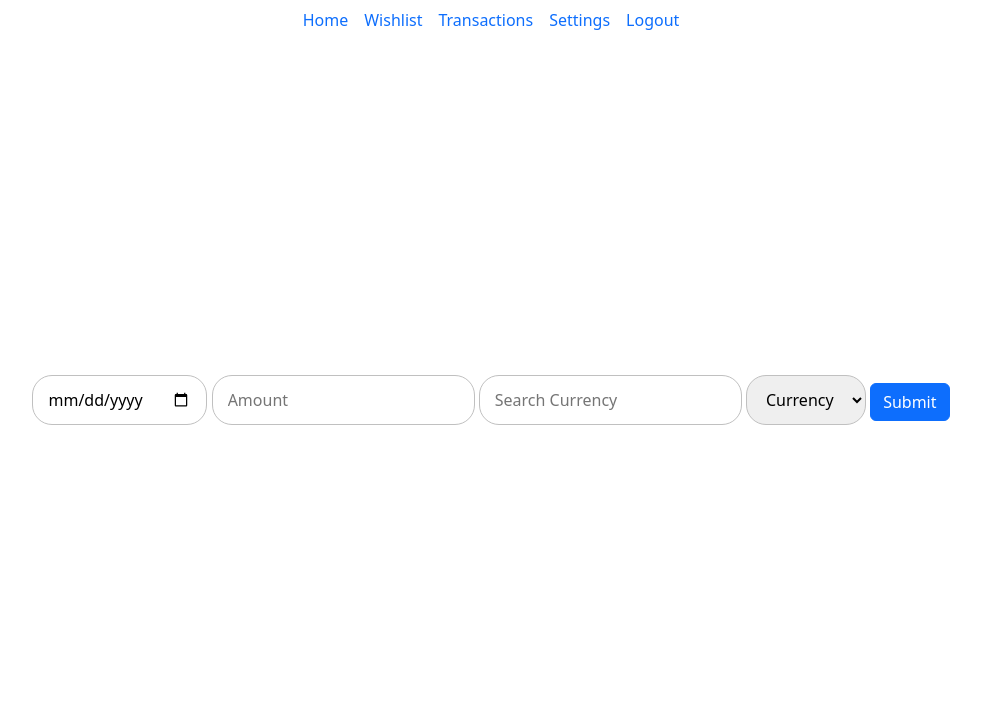
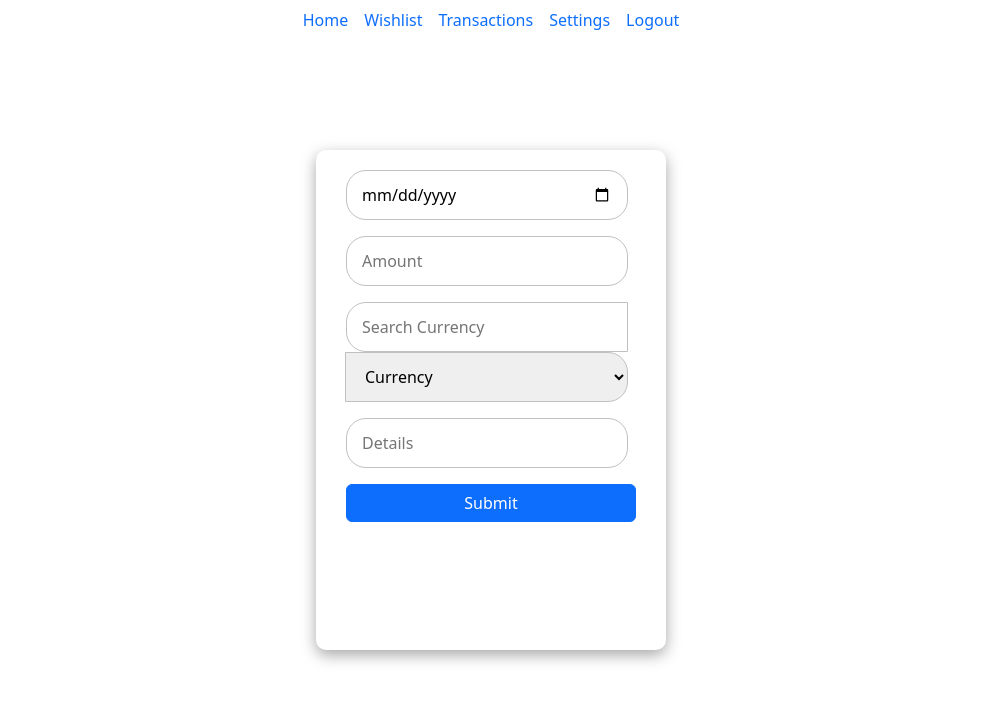
Before and after one commit to Imhotep-Tech/imhotep_finance, a Flask app: page /deposit in a window 1280 px wide. Shown: the top 702 px of the page, without its empty margins (149-1130 px from the left). Run offline with Flask 2, Linux system fonts and the light colour scheme; the visitor is signed in with stand-in values (Sample User, id 1).

Commit message:
alpha 5.1

```diff
--- a/app.py
+++ b/app.py
@@ -111,10 +111,13 @@ def register():
         error_existing = "Mail is already in use. Please choose another one. or "
         return render_template("register.html", error=error_existing)
 
-    last_user_id = db.session.execute(
-        text("SELECT MAX(user_id) FROM users")
-    ).fetchone()[0]
-    user_id = last_user_id + 1
+    try:
+        last_user_id = db.session.execute(
+            text("SELECT MAX(user_id) FROM users")
+        ).fetchone()[0]
+        user_id = last_user_id + 1
+    except:
+        user_id = 1
 
     session["user_id"] = user_id
     hashed_password = generate_password_hash(user_password)
@@ -282,6 +285,11 @@ def deposit():
             amount = int(request.form.get("amount"))
             currency = request.form.get("currency")
             user_id = session.get("user_id")
+            trans_details = request.form.get("trans_details")
+
+            if currency == None or date == None or amount == None :
+                error = "You have to choose the currency!"
+                return render_template("deposit.html", error = error)
 
             try:
                 last_trans_id = db.session.execute(
@@ -309,8 +317,8 @@ def deposit():
                 networth_id = 1
 
             db.session.execute(
-                text("INSERT INTO trans (date, trans_key, amount, currency, user_id, trans_id, trans_status) VALUES (:date, :trans_key, :amount, :currency, :user_id, :trans_id, :trans_status)"),
-                  {"date": date,"trans_key":trans_key, "amount": amount, "currency": currency, "user_id": user_id, "trans_id": trans_id, "trans_status": "deposit"}
+                text("INSERT INTO trans (date, trans_key, amount, currency, user_id, trans_id, trans_status, trans_details) VALUES (:date, :trans_key, :amount, :currency, :user_id, :trans_id, :trans_status, :trans_details)"),
+                  {"date": date,"trans_key":trans_key, "amount": amount, "currency": currency, "user_id": user_id, "trans_id": trans_id, "trans_status": "deposit", "trans_details": trans_details}
             )
             db.session.commit()
 
@@ -354,6 +362,13 @@ def withdraw():
             amount = int(request.form.get("amount"))
             currency = request.form.get("currency")
             user_id = session.get("user_id")
+            trans_details = request.form.get("trans_details")
+            trans_details_link = request.form.get("trans_details_link")
+
+            if currency == None or date == None or amount == None :
+                error = "You have to choose the currency!"
+                currency_all = select_currencies(user_id)
+                return render_template("withdraw.html", currency_all = currency_all, error = error)
 
             amount_of_currency = db.session.execute(
                 text("SELECT total FROM networth WHERE user_id = :user_id AND currency = :currency"),
@@ -383,8 +398,8 @@ def withdraw():
                 trans_key = 1
 
             db.session.execute(
-                text("INSERT INTO trans (date, trans_key, amount, currency, user_id, trans_id, trans_status) VALUES (:date, :trans_key, :amount, :currency, :user_id, :trans_id, :trans_status)"),
-                  {"date": date,"trans_key":trans_key, "amount": amount, "currency": currency, "user_id": user_id, "trans_id": trans_id, "trans_status": "withdraw"}
+                text("INSERT INTO trans (date, trans_key, amount, currency, user_id, trans_id, trans_status, trans_details, trans_details_link) VALUES (:date, :trans_key, :amount, :currency, :user_id, :trans_id, :trans_status, :trans_details, :trans_details_link)"),
+                  {"date": date,"trans_key":trans_key, "amount": amount, "currency": currency, "user_id": user_id, "trans_id": trans_id, "trans_status": "withdraw", "trans_details": trans_details, "trans_details_link": trans_details_link}
             )
             db.session.commit()
 
--- a/static/style.css
+++ b/static/style.css
@@ -250,3 +250,56 @@ table.c {
     transform: translateX(-50%);
     z-index: 1;
 }
+
+.form-container {
+  display: flex;
+  flex-direction: column;
+  border: none; /* To make the container border invisible */
+}
+
+.form-group {
+  margin-bottom: 1rem;
+  display: flex;
+  align-items: center;
+  border: none;
+}
+
+.input-group {
+  display: flex;
+  flex-grow: 1;
+}
+
+.input, .btn {
+  width: 100%;
+}
+
+.input {
+  margin-right: 0.5rem; /* To add some space between the input and select */
+}
+
+.c {
+  width: 100%;
+  border-collapse: collapse;
+}
+
+.c th, .c td {
+  padding: 8px;
+  text-align: left;
+  border-bottom: 1px solid #ddd;
+}
+
+.details-cell {
+  max-width: 200px;
+  overflow: hidden;
+  text-overflow: ellipsis;
+  white-space: nowrap;
+}
+
+.details-cell a {
+  color: #007bff;
+  text-decoration: none;
+}
+
+.details-cell a:hover {
+  text-decoration: underline;
+}
--- a/templates/deposit.html
+++ b/templates/deposit.html
@@ -2,12 +2,24 @@
 
 {% block body %}
     {% include 'nav.html' %}
-    <form action="/deposit" method="post">
+
+    {% if error %}
+        <div class="error-message">
+            {{ error }}
+        </div>
+    {% endif %}
+
+    <form action="/deposit" method="post" class="form-container">
+        <div class="form-group">
             <input type="date" class="input" placeholder="Date" name="date" required="">
+        </div>
+        <div class="form-group">
             <input type="number" min="0" class="input" placeholder="Amount" name="amount" required="">
-
+        </div>
+        <div class="form-group">
+            <div class="input-group">
                 <input type="text" id="searchInput1" placeholder="Search Currency" class="input">
-        <select name="currency" id="CurrencySelect1" class="input" required="">
+                <select name="currency" id="CurrencySelect1" class="input" required>
                     <option disabled selected>Currency</option>
                     <option value="USD">USD</option>
                     <option value="EGP">EGP</option>
@@ -171,8 +183,18 @@
                     <option value="ZMW">ZMW</option>
                     <option value="ZWL">ZWL</option>
                 </select>
+            </div>
+        </div>
+
+        <div class="form-group">
+            <input type="text" class="input" placeholder="Details" name="trans_details">
+        </div>
+
+        <div class="form-group">
             <button class="btn btn-primary" type="submit">Submit</button>
+        </div>
     </form>
+
     <script>
         const searchInput = document.getElementById('searchInput');
         const currencySelect1 = document.getElementById('CurrencySelect1');
--- a/templates/show_trans.html
+++ b/templates/show_trans.html
@@ -9,6 +9,8 @@
                 <th>Date</th>
                 <th>Amount</th>
                 <th>Currency</th>
+                <th>Transaction Details</th>
+                <th>Link</th>
                 <th>Status</th>
             </tr>
         </thead>
@@ -19,6 +21,10 @@
                     <td>{{ trans.date }}</td>
                     <td>{{ "{:,.2f}".format(trans.amount|float) }}</td>
                     <td>{{ trans.currency }}</td>
+                    <td class="details-cell">{{ trans.trans_details }}</td>
+                    <td class="details-cell">
+                        <a href="{{ trans.trans_details_link }}" target="_blank" title="{{ trans.trans_details_link }}">{{ trans.trans_details_link}}</a>
+                    </td>
                     <td>{{ trans.trans_status }}</td>
                 </tr>
             {% endfor %}
```
Also changed, not shown: templates/withdraw.html (+20 -3 lines). Lines whose indentation alone changed are shown as unchanged.
